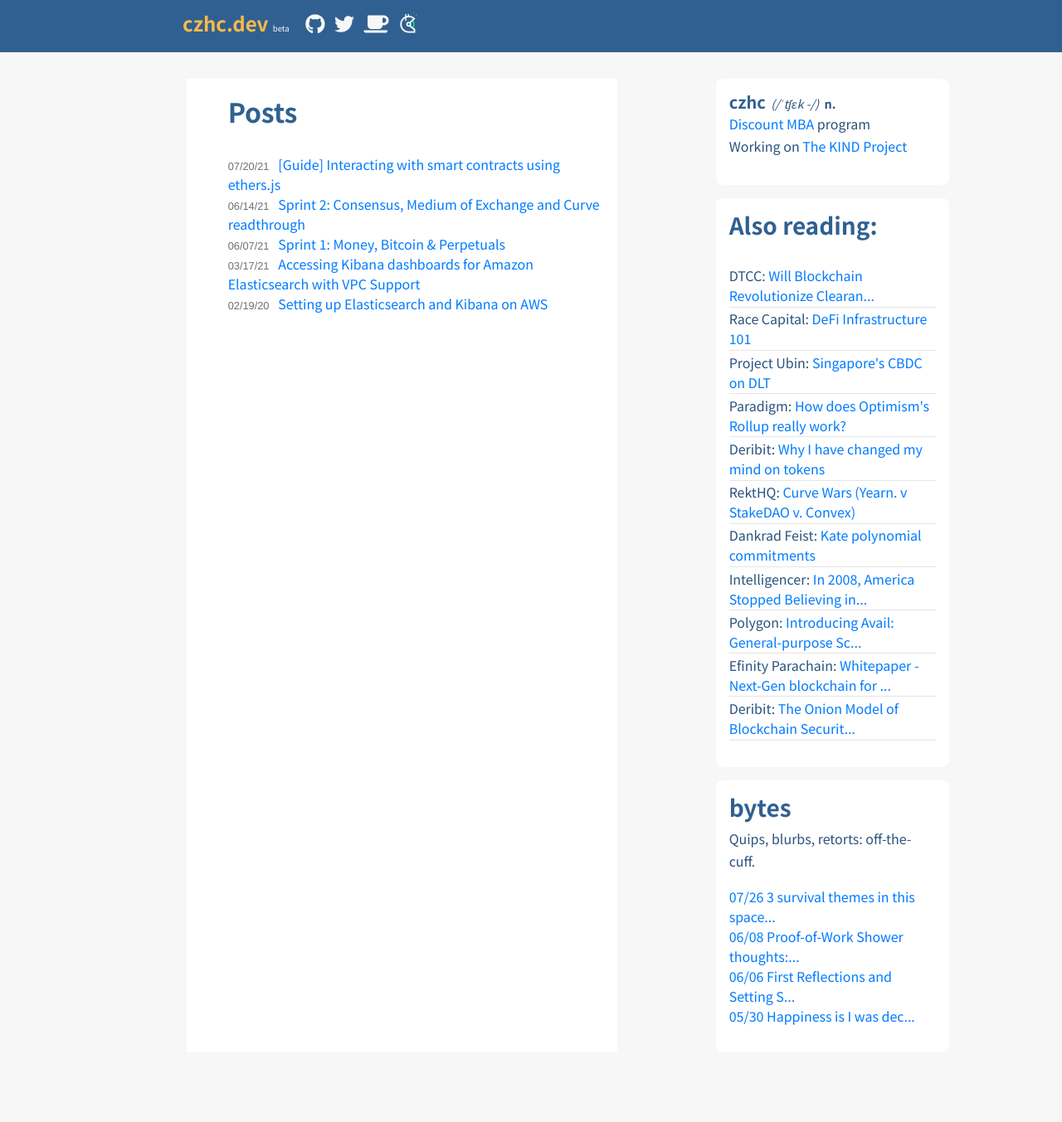
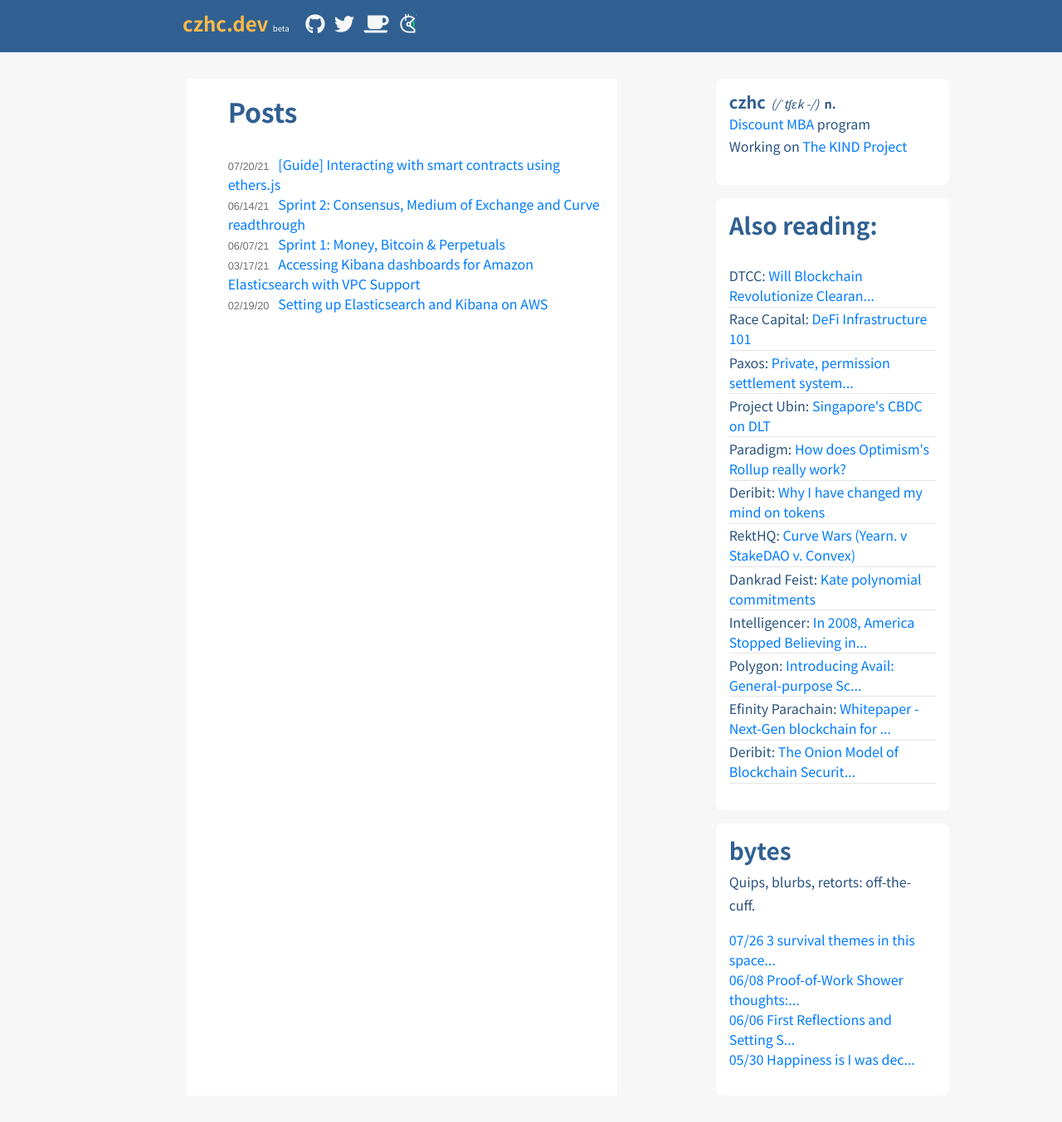
Before and after one commit to czhc/czhc.github.io, a Jekyll site: the page built from index.html, in a window 1280 px wide. Shown: the whole page at 83% size. Built offline with Jekyll 4.4.1, drawn with Linux system fonts in a browser that asks for light colours; nearby versions of some CDN libraries; before the commit the page ends 1301 px from its top, so only the background shows below that.

Commit message:
Update bookmarks.yml

```diff
--- a/_data/bookmarks.yml
+++ b/_data/bookmarks.yml
@@ -4,6 +4,9 @@
 - url: "https://medium.com/racecapital/defi-infrastructure-101-overview-market-landscape-78e096a85834"
   src: Race Capital
   title: DeFi Infrastructure 101
+- url: "https://account.paxos.com/whitepaper.pdf"
+  src: Paxos
+  title: Private, permission settlement system with 24/7 DvP finality
 - url: "https://www.mas.gov.sg/schemes-and-initiatives/Project-Ubin"
   src: Project Ubin
   title: "Singapore's CBDC on DLT"
```
